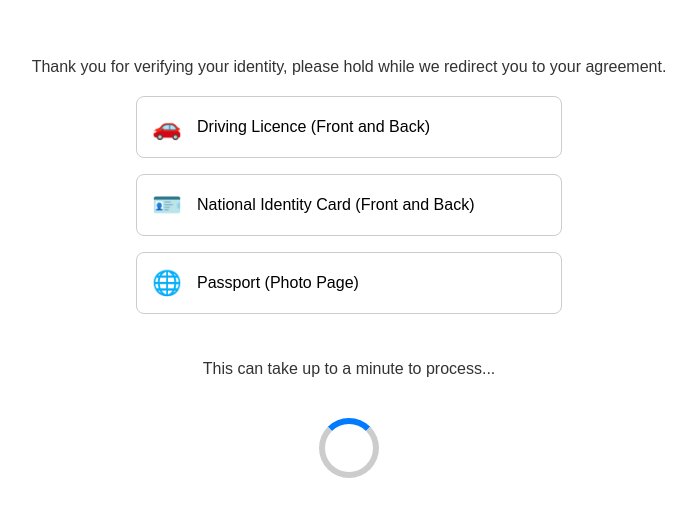
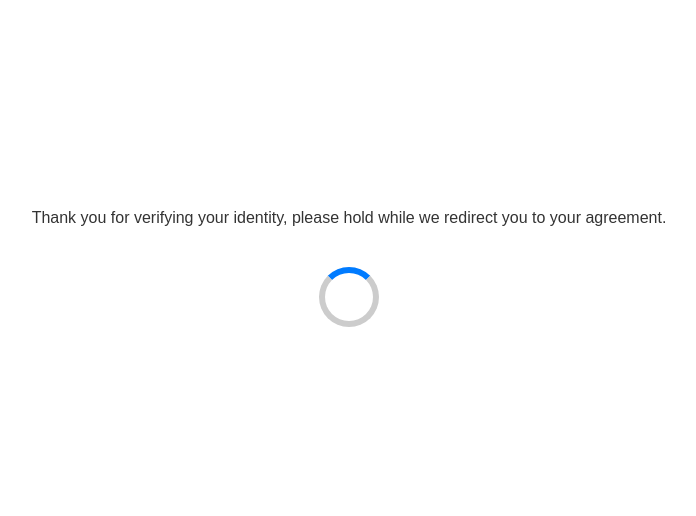
Before and after one commit to ErisWhistles1/loading-page, a plain HTML site: page index.html in a window 1280 px wide. Shown: the part 140-656 px from the top of the page, without its empty margins (291-987 px from the left). Drawn offline with Linux system fonts and the light colour scheme.

Commit message:
Update index.html Text

```diff
--- a/index.html
+++ b/index.html
@@ -33,38 +33,6 @@
       text-align: center;
     }
 
-    .doc-option {
-      display: flex;
-      align-items: center;
-      padding: 12px;
-      border: 1px solid #ccc;
-      border-radius: 8px;
-      width: 90%;
-      max-width: 400px;
-      margin-bottom: 16px;
-    }
-
-    .doc-icon {
-      width: 36px;
-      height: 36px;
-      display: flex;
-      align-items: center;
-      justify-content: center;
-      font-size: 24px;
-      margin-right: 12px;
-    }
-
-    .doc-text {
-      line-height: 36px;
-    }
-
-    .note {
-      margin-top: 30px;
-      font-size: 14px;
-      color: #888;
-      text-align: center;
-    }
-
     #loadingSpinner {
       margin-top: 20px;
       width: 48px;
@@ -85,24 +53,6 @@
 
   <div id="infoRequirements">
     <p>Thank you for verifying your identity, please hold while we redirect you to your agreement.</p>
-
-    <div class="doc-option">
-      <div class="doc-icon">🚗</div>
-      <span class="doc-text">Driving Licence (Front and Back)</span>
-    </div>
-
-    <div class="doc-option">
-      <div class="doc-icon">🪪</div>
-      <span class="doc-text">National Identity Card (Front and Back)</span>
-    </div>
-
-    <div class="doc-option">
-      <div class="doc-icon">🌐</div>
-      <span class="doc-text">Passport (Photo Page)</span>
-    </div>
-
-    <p class="note">This can take up to a minute to process...</p>
-
     <div id="loadingSpinner"></div>
   </div>
 
```
